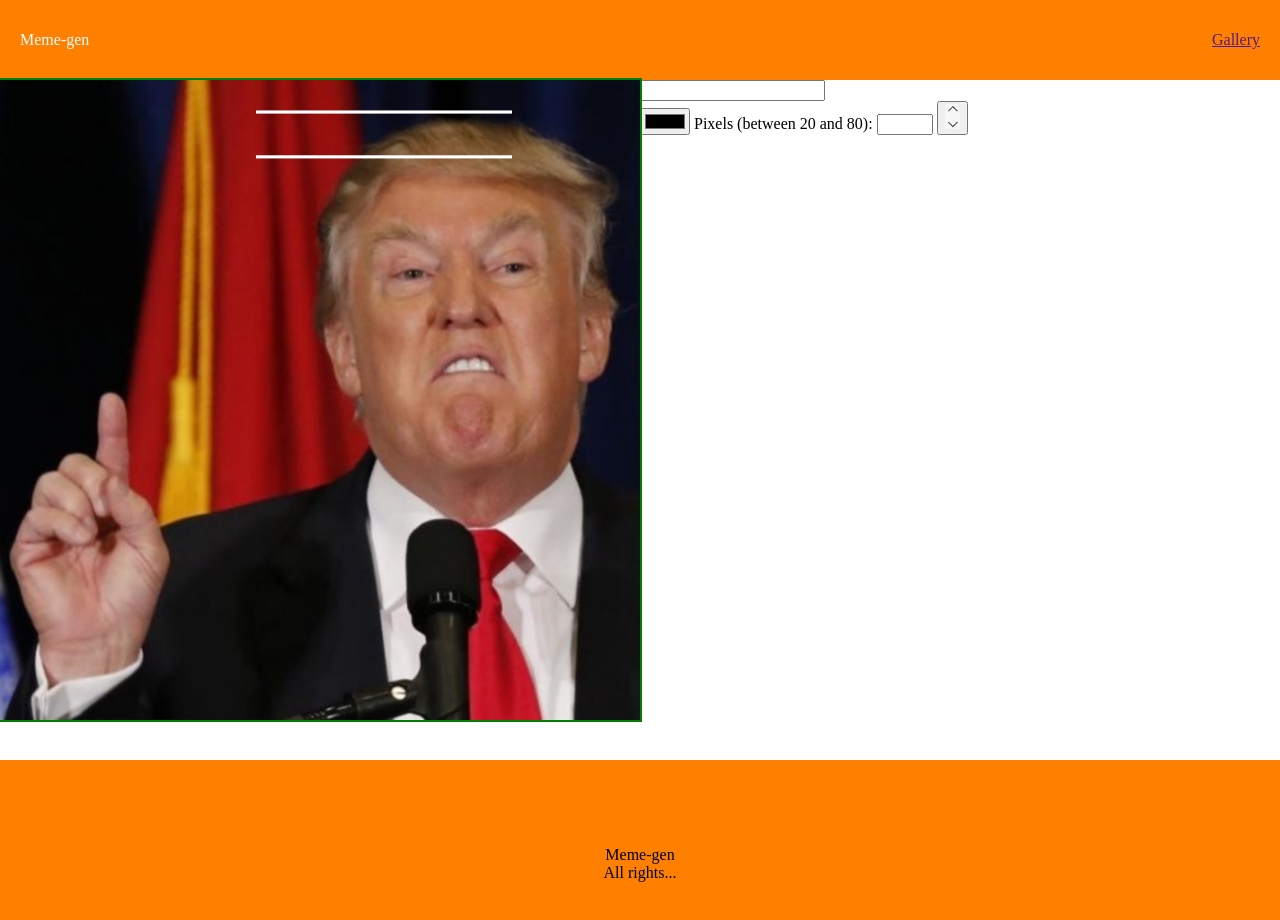
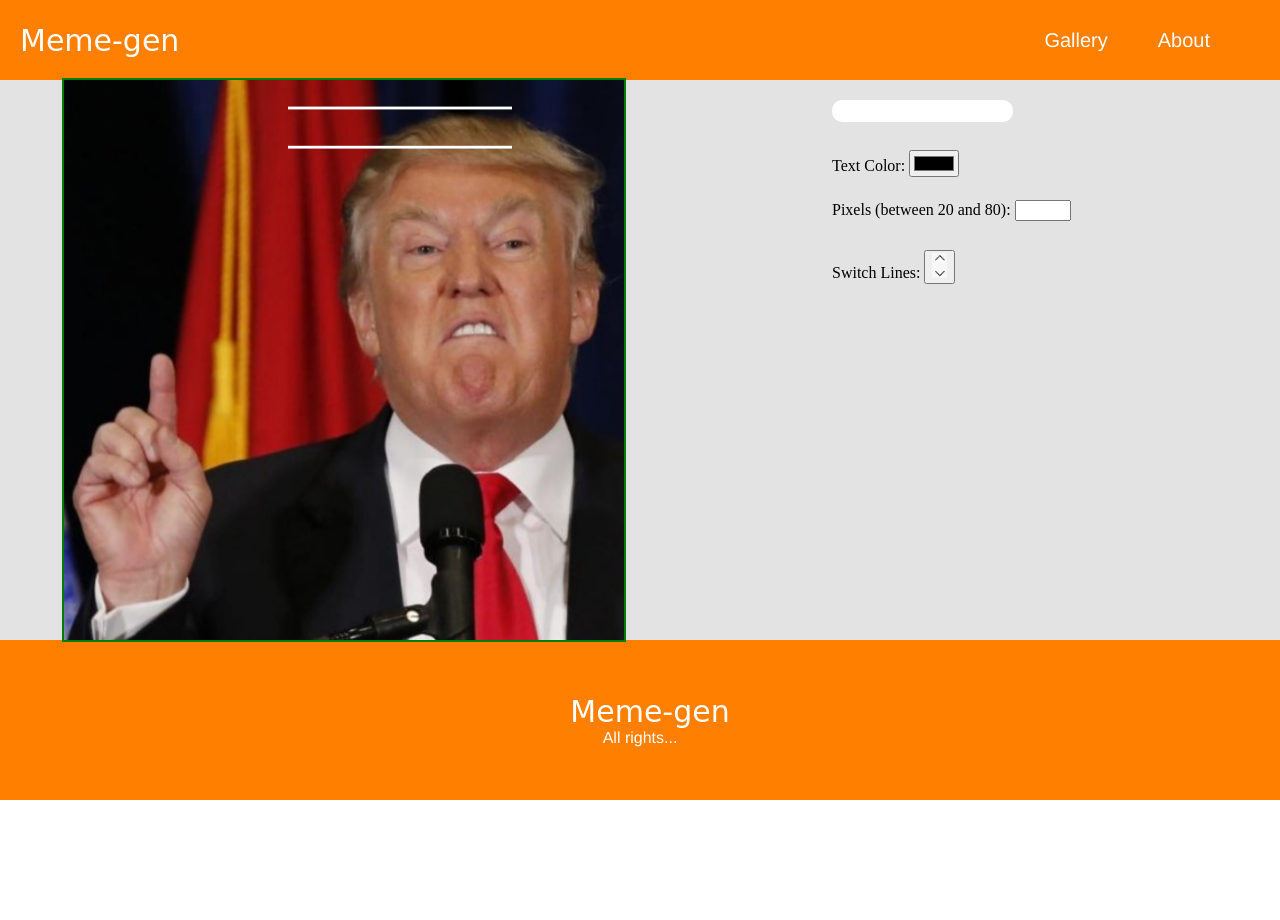
Before and after one commit to EranDolev/Meme-gen, a plain HTML site: page index.html in a window 1280 px wide. Both pictures are taken after a click on the picture 128 px from the left and 205 px from the top of the page. After the commit the page ends 800 px from the top, so only its background shows below. Drawn offline with Linux system fonts and the light colour scheme.

Commit message:
end day 1

```diff
--- a/css/main.css
+++ b/css/main.css
@@ -12,6 +12,8 @@ body {
 
 .logo{
   margin-left: 20px;
+  font: 30px cursive;
+
 }
 
 .nav-bar{
@@ -21,13 +23,16 @@ body {
 
 .canvas-container {
     width: 50%;
-    height: 85vh;
+    height: 70vh;
     position: relative;
   }
 
 #my-canvas{
     margin-inline: auto;
+    max-width: 70vh;
+    max-height: 70vh;
     width: 100%;
+    min-width: 250px;
   }
 
 /* .background{
@@ -38,6 +43,23 @@ body {
 .main-layout{
     width: 100vw;
     display: none;
+    justify-content: space-around;
+    background-color: #e3e3e3;
+}
+
+.editing-settings{
+  padding-top: 20px;
+  display: grid;
+  /* grid-template-rows: 20px 20px 20px 20px; */
+  grid-template-rows: repeat(auto-fit, 50px);
+  width: 30vw;
+
+}
+
+.input-text1{
+  border-radius: 10px;
+  border: none;
+  height: 20px;
 }
 
 .text1{
@@ -51,7 +73,7 @@ body {
 .gallery-modal{
   display: flex;
   flex-wrap: wrap;
-  justify-content: space-around;
+  justify-content:center;
 
   /* justify-content: space-between; */
 
@@ -67,9 +89,35 @@ height: 250px;
 
 .footer{
   display: flex;
-  height: 207px;
+  height: 20vh;
   background-color: #ff7f00;
   flex-direction: column;
   justify-content: center;
   align-items: center;
+  color: white;
 }
+
+.header-links{
+  display: flex;
+  justify-content: space-between;
+  font-family:'Franklin Gothic Medium', 'Arial Narrow', Arial, sans-serif
+}
+
+li{
+  margin-right: 50px;
+}
+a{
+  text-decoration: none;
+  color: white;
+  font-size: 20px;
+}
+
+.clean-list{
+  margin: 0;
+  padding: 0;
+  list-style-type: none;
+}
+
+.rights{
+  font-family:'Franklin Gothic Medium', 'Arial Narrow', Arial, sans-serif
+}
--- /dev/null
+++ b/css/mq.css
@@ -0,0 +1,28 @@
+@media (max-width: 740px) {
+    .main-header {
+        background-color: red;
+    }
+
+    .gallery-modal img{
+        min-width: 150px;
+    }
+
+    .main-layout{
+        flex-direction: column;
+        flex-wrap: wrap;
+        align-content: space-around;
+    }
+
+    .canvas-container {
+        height: 40vh;
+    }
+
+    .editing-settings{
+        height: 30vh;
+    }
+
+    #my-canvas {
+        max-height: 40vh;
+        /* min-width: 150px; */
+    }
+}
--- a/index.html
+++ b/index.html
@@ -6,6 +6,7 @@
     <meta http-equiv="X-UA-Compatible" content="IE=edge">
     <meta name="viewport" content="width=device-width, initial-scale=1.0">
     <link rel="stylesheet" href="css/main.css">
+    <link rel="stylesheet" href="css/mq.css">
     <title>Document</title>
 </head>
 
@@ -15,11 +16,14 @@
             Meme-gen
         </section>
         <section class="nav-bar">
-            <a href="">Gallery</a>
+            <ul class="header-links clean-list">
+                <li><a onclick="showGallery()" href="">Gallery</a></li>
+                <li><a href="">About</a></li>
+            </ul>
         </section>
     </header>
     <div class="gallery-modal">
-        <img id="1" onclick="onImgSelect(this)" src="/img/1.jpg" alt="">
+        <img id="1" onclick="onImgSelect(this)" src="./img/1.jpg" alt="">
         <img id="2" onclick="onImgSelect(this)" src="/img/2.jpg" alt="">
         <img id="3" onclick="onImgSelect(this)" src="/img/3.jpg" alt="">
         <img id="4" onclick="onImgSelect(this)" src="/img/4.jpg" alt="">
@@ -39,20 +43,29 @@
         </div>
         <div class="editing-settings">
             <section class="text-edit">
+                <!-- <label for="0">Enter Text:</label> -->
                 <input oninput="setLineTxt(this)" id="0" class="input-text1" type="text">
             </section>
-            <input onchange="onSetColor(this.value)" class="color" type="color">
-            <label for="pixels">Pixels (between 20 and 80):</label>
-            <input onchange="onSetSize(this.value)" type="number" id="pixels" name="pixels" min="20" max="80">
-            <button onclick="onSwitchLines()"><img src="img/up-down.png" width="15"></button>
+            <section>
+                <label for="txt-color">Text Color:</label>
+                <input onchange="onSetColor(this.value)" id="txt-color" class="color" type="color">
+            </section>
+            <section>
+                <label for="pixels">Pixels (between 20 and 80):</label>
+                <input onchange="onSetSize(this.value)" type="number" id="pixels" name="pixels" min="20" max="80">
+            </section>
+            <section>
+                <label for="lines">Switch Lines:</label>
+                <button id="lines" onclick="onSwitchLines()"><img src="img/up-down.png" width="15"></button>
+            </section>
         </div>
     </div>
 
     <footer class="footer">
-        <div>
+        <div class="logo">
             Meme-gen
         </div>
-        <div>
+        <div class="rights">
             All rights...
         </div>
     </footer>
--- a/js/main.js
+++ b/js/main.js
@@ -61,6 +61,13 @@ function onSwitchLines() {
     switchLines()
 }
 
+function showGallery(){
+    var elGalleryModal = document.querySelector('.gallery-modal')
+    var elMain = document.querySelector('.main-layout')
+    elGalleryModal.style.display = 'flex'
+    elMain.style.display = 'none'
+}
+
 // function addTextLine() {
 //     var elTxtSection = document.querySelector('.text-edit')
 //     elTxtSection.innerHTML += '<input oninput="setLineTxt(this)" id="1" class="input-text1" type="text"></input>'
```
